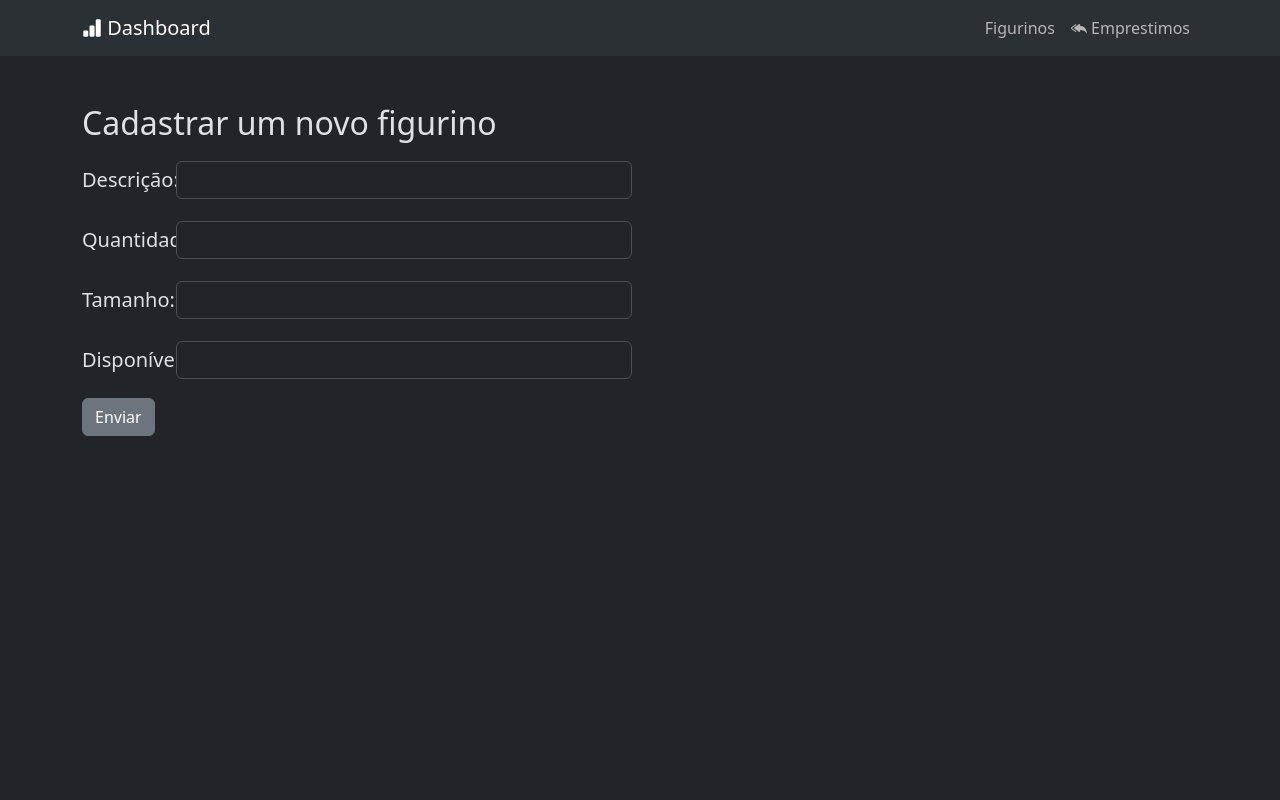
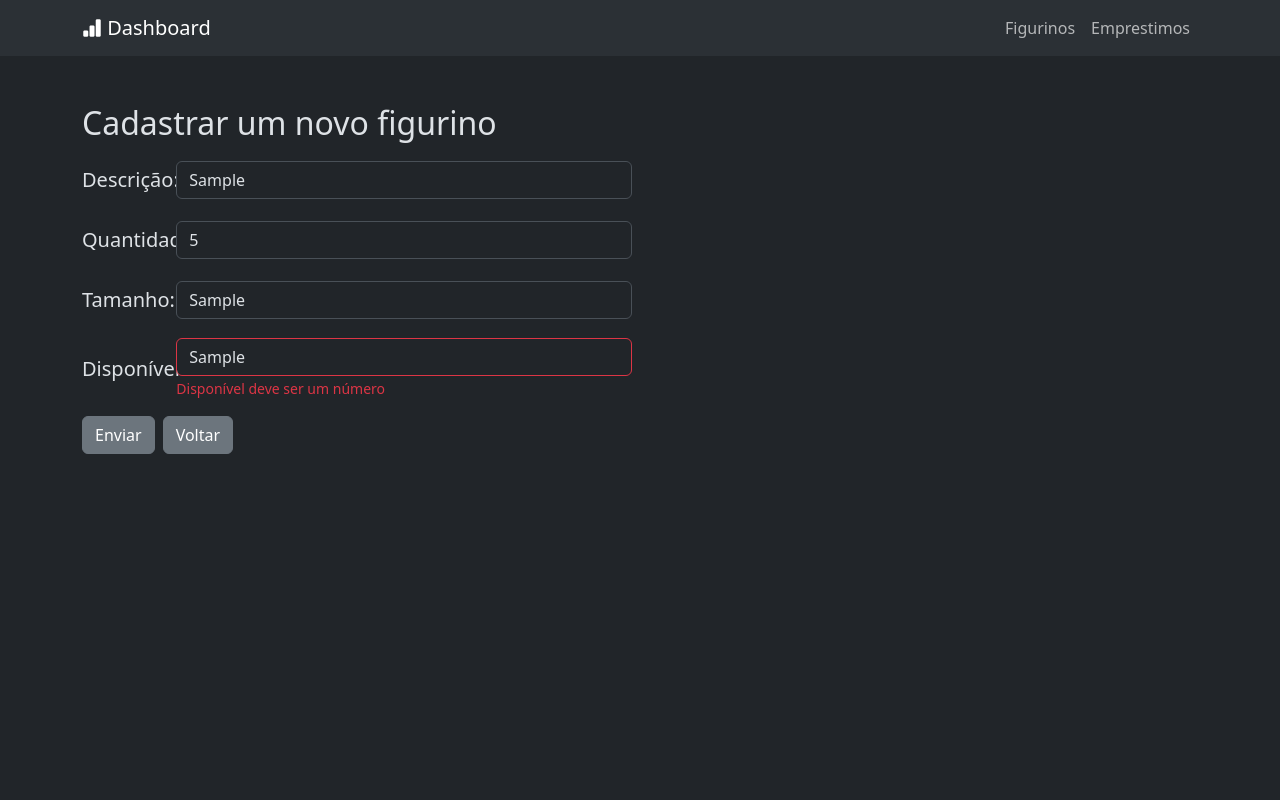
Before and after one commit to Carvalho-Juliano/estoque, a Next.js app: page /figurino/cadastrar in a window 1280 px wide. Both pictures are taken after typing "Sample", "5", "Sample", "Sample" into the empty fields and a click on the button "Enviar". Shown: the top 800 px of the page. Built offline with nearby package versions, Linux system fonts and the light colour scheme; no server answers.

Commit message:
Alguns ajustes para as exibições de erros nos frontend

```diff
--- a/src/actions/actions-figurinos.tsx
+++ b/src/actions/actions-figurinos.tsx
@@ -6,9 +6,9 @@ import { redirect } from "next/navigation";
 export async function ActionCadastrarFigurino(
   formData: FormData
 ): Promise<void> {
-  const descricao = formData.get("descricao");
+  const descricao = String(formData.get("descricao"));
   const quantidade = Number(formData.get("quantidade"));
-  const tamanho = formData.get("tamanho");
+  const tamanho = String(formData.get("tamanho"));
   const disponivel = Number(formData.get("disponivel"));
 
   const body = {
--- a/src/app/layout.tsx
+++ b/src/app/layout.tsx
@@ -46,7 +46,7 @@ export default function RootLayout({
                   </li>
                   <li className="nav-item">
                     <Link href={"/emprestimo"} className="nav-link">
-                      <i className="bi bi-reply-all-fill"></i> Emprestimos
+                      Emprestimos
                     </Link>
                   </li>
                 </ul>
--- a/src/components/formularios/figurino/formAtualizarFigurino.tsx
+++ b/src/components/formularios/figurino/formAtualizarFigurino.tsx
@@ -4,6 +4,7 @@ import { updateRequestSchemaFigurino } from "@/schemas/figurino/figurinoSchema";
 import { useState } from "react";
 import { ActionAtualizarFigurino } from "@/actions/actions-figurinos";
 import { Figurino } from "@/model/Figurino";
+import Link from "next/link";
 
 interface PropsFormAtualizarFigurino {
   figurino: Figurino;
@@ -131,6 +132,9 @@ export function FormAtualizarFigurino({
         <button type="submit" className="btn btn-secondary">
           Atualizar
         </button>
+        <Link href={"/figurino"} className="btn btn-secondary ms-2">
+          Voltar
+        </Link>
       </div>
     </form>
   );
--- a/src/components/formularios/figurino/formCadastrarFigurino.tsx
+++ b/src/components/formularios/figurino/formCadastrarFigurino.tsx
@@ -1,20 +1,61 @@
+"use client";
+
 import { ActionCadastrarFigurino } from "@/actions/actions-figurinos";
+import { useState } from "react";
+import { createRequestSchemaFigurino } from "@/schemas/figurino/figurinoSchema";
+import Link from "next/link";
 
 export function FormCadastrarFigurino() {
+  // Estade para guardar os erros. Começa vazio até o usuário preencher o formulário com algum erro.
+  const [errors, setErrors] = useState<Record<string, string>>({});
+
+  async function handleSubmit(event: React.FormEvent<HTMLFormElement>) {
+    event.preventDefault();
+    const formdata = new FormData(event.currentTarget);
+
+    const data = {
+      descricao: String(formdata.get("descricao")),
+      quantidade: Number(formdata.get("quantidade")),
+      tamanho: String(formdata.get("tamanho")),
+      disponivel: Number(formdata.get("disponivel")),
+    };
+
+    const result = createRequestSchemaFigurino.safeParse(data);
+
+    if (!result.success) {
+      const fieldErros = result.error.flatten().fieldErrors;
+      setErrors(fieldErros as Record<string, string>);
+      return;
+    }
+
+    setErrors({});
+    await ActionCadastrarFigurino(formdata);
+    //teste de janela para confirmar o cadastro(futuramente pode ser um modal)
+    window.alert("Figurino cadastrado com sucesso!");
+  }
+
+  const inputClass = (field: string) =>
+    `form-control ${errors[field] ? "border border-danger" : ""}`;
+
   return (
-    <form action={ActionCadastrarFigurino}>
+    <form onSubmit={handleSubmit}>
       <div className="row g-3 align-items-center mb-3">
         <label htmlFor="descricao" className="col-sm-1 col-form-label fs-5">
           Descrição:
         </label>
         <div className="col-sm-5">
           <input
-            className="form-control"
+            className={inputClass("descricao")}
             type="text"
             name="descricao"
             id="descricao"
             required
           />
+          {errors.descricao && (
+            <div className="col-auto">
+              <span className="text-danger form-text">{errors.descricao}</span>
+            </div>
+          )}
         </div>
       </div>
 
@@ -24,12 +65,17 @@ export function FormCadastrarFigurino() {
         </label>
         <div className="col-sm-5">
           <input
-            className="form-control"
+            className={inputClass("quantidade")}
             type="number"
             name="quantidade"
             id="quantidade"
             required
           />
+          {errors.quantidade && (
+            <div className="col-auto">
+              <span className="text-danger form-text">{errors.quantidade}</span>
+            </div>
+          )}
         </div>
       </div>
 
@@ -39,12 +85,17 @@ export function FormCadastrarFigurino() {
         </label>
         <div className="col-sm-5">
           <input
-            className="form-control"
+            className={inputClass("tamanho")}
             type="text"
             name="tamanho"
             id="tamanho"
             required
           />
+          {errors.tamanho && (
+            <div className="col-auto">
+              <span className="text-danger form-text">{errors.tamanho}</span>
+            </div>
+          )}
         </div>
       </div>
 
@@ -54,12 +105,17 @@ export function FormCadastrarFigurino() {
         </label>
         <div className="col-sm-5">
           <input
-            className="form-control"
+            className={inputClass("disponivel")}
             type="text"
             name="disponivel"
             id="disponivel"
             required
           />
+          {errors.disponivel && (
+            <div className="col-auto">
+              <span className="text-danger form-text">{errors.disponivel}</span>
+            </div>
+          )}
         </div>
       </div>
 
@@ -67,6 +123,9 @@ export function FormCadastrarFigurino() {
         <button type="submit" className="btn btn-secondary">
           Enviar
         </button>
+        <Link href={"/figurino"} className="btn btn-secondary ms-2">
+          Voltar
+        </Link>
       </div>
     </form>
   );
--- a/src/schemas/figurino/figurinoSchema.ts
+++ b/src/schemas/figurino/figurinoSchema.ts
@@ -1,11 +1,11 @@
 import { z } from "zod";
 
-//Validação para a rota POST
+//Validações Zod para a rota POST (Criar figurinos)
 export const createRequestSchemaFigurino = z.object({
   descricao: z
     .string({
       required_error: "O campo descricao é obrigatório",
-      invalid_type_error: "Descricao deve ser uma string",
+      invalid_type_error: "Descricao deve ser um texto",
     })
     .min(1, "O campo descrição não pode ser vazio")
     .refine((value) => isNaN(Number(value)), {
@@ -15,28 +15,28 @@ export const createRequestSchemaFigurino = z.object({
   quantidade: z
     .number({
       required_error: "O campo quantidade é obrigatório",
-      invalid_type_error: "Quantidade deve ser uma number",
+      invalid_type_error: "Quantidade deve ser um número",
     })
     .nonnegative("Quantidade não pode ser negativa"),
 
   tamanho: z.string({
     required_error: "O campo tamanho é obrigatório",
-    invalid_type_error: "Tamanho deve ser uma string, exemplo:PP,P,M,G",
+    invalid_type_error: "Tamanho deve ser um texto, exemplo:PP,P,M,G",
   }),
 
   disponivel: z
     .number({
-      required_error: "O campo disponivel é obrigatório",
-      invalid_type_error: "Disponivel deve ser uma number",
+      required_error: "O campo disponível é obrigatório",
+      invalid_type_error: "Disponível deve ser um número",
     })
     .nonnegative("Disponível não pode ser negativo"),
 });
 
-//Validação para a rota PUT
+//Validações Zod para a rota PUT (Atualizar figurinos)
 export const updateRequestSchemaFigurino = z.object({
   descricao: z
     .string({
-      invalid_type_error: "Descricao deve ser uma string",
+      invalid_type_error: "Descricao deve ser um texto",
     })
     .min(1, "O campo descrição não pode ser vazio")
     .refine((value) => isNaN(Number(value)), {
@@ -46,24 +46,25 @@ export const updateRequestSchemaFigurino = z.object({
 
   quantidade: z
     .number({
-      invalid_type_error: "Quantidade deve ser uma number",
+      invalid_type_error: "Quantidade deve ser uma número",
     })
     .nonnegative("Quantidade não pode ser negativa")
     .optional(),
 
   tamanho: z
     .string({
-      invalid_type_error: "Tamanho deve ser uma string, exemplo:PP,P,M,G",
+      invalid_type_error: "Tamanho deve ser um texto, exemplo:PP,P,M,G",
     })
     .min(1, "O campo tamanho não pode ser vazio")
     .refine((value) => isNaN(Number(value)), {
-      message: "Tamanho não pode ser um número",
+      message:
+        "Tamanho não pode ser um número, exemplos de valores validos:PP,P,M,G",
     })
     .optional(),
 
   disponivel: z
     .number({
-      invalid_type_error: "Disponivel deve ser uma number",
+      invalid_type_error: "Disponivel deve ser um número",
     })
     .nonnegative("Disponível não pode ser negativo")
     .optional(),
```
